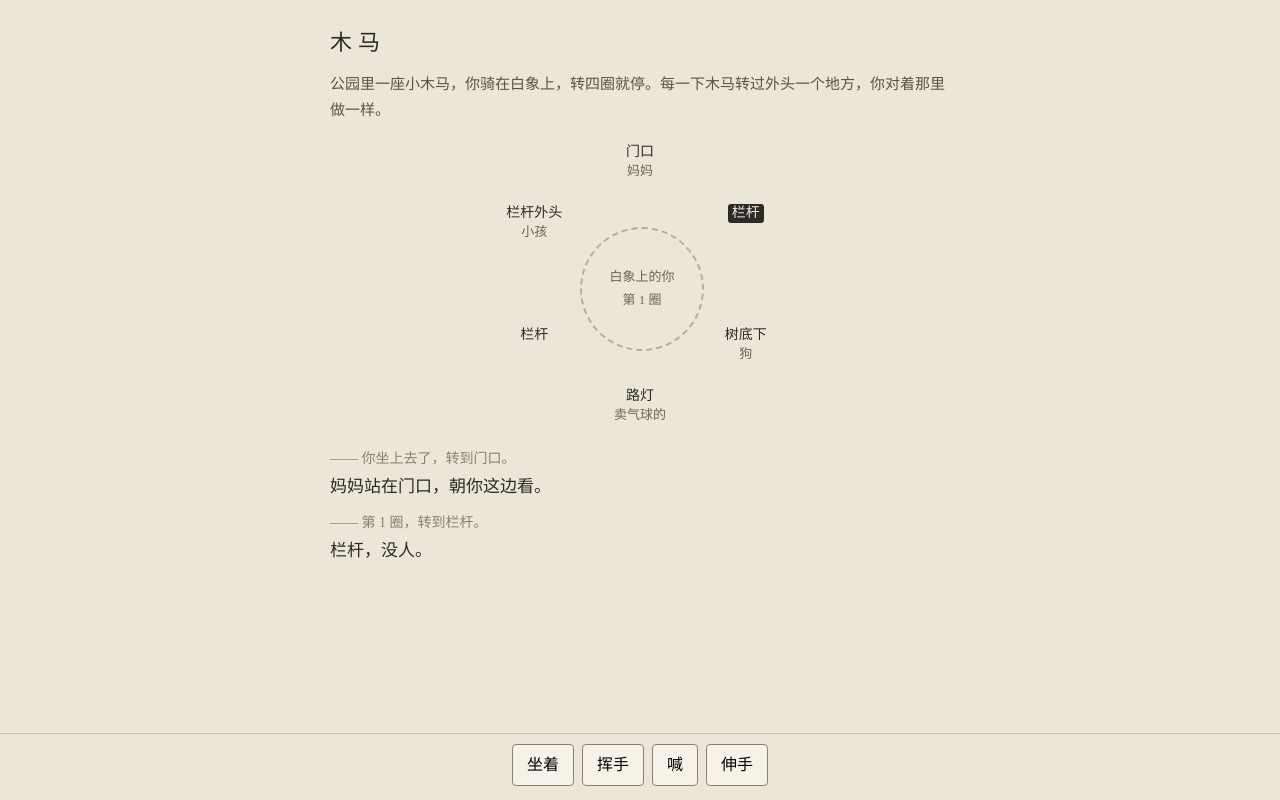
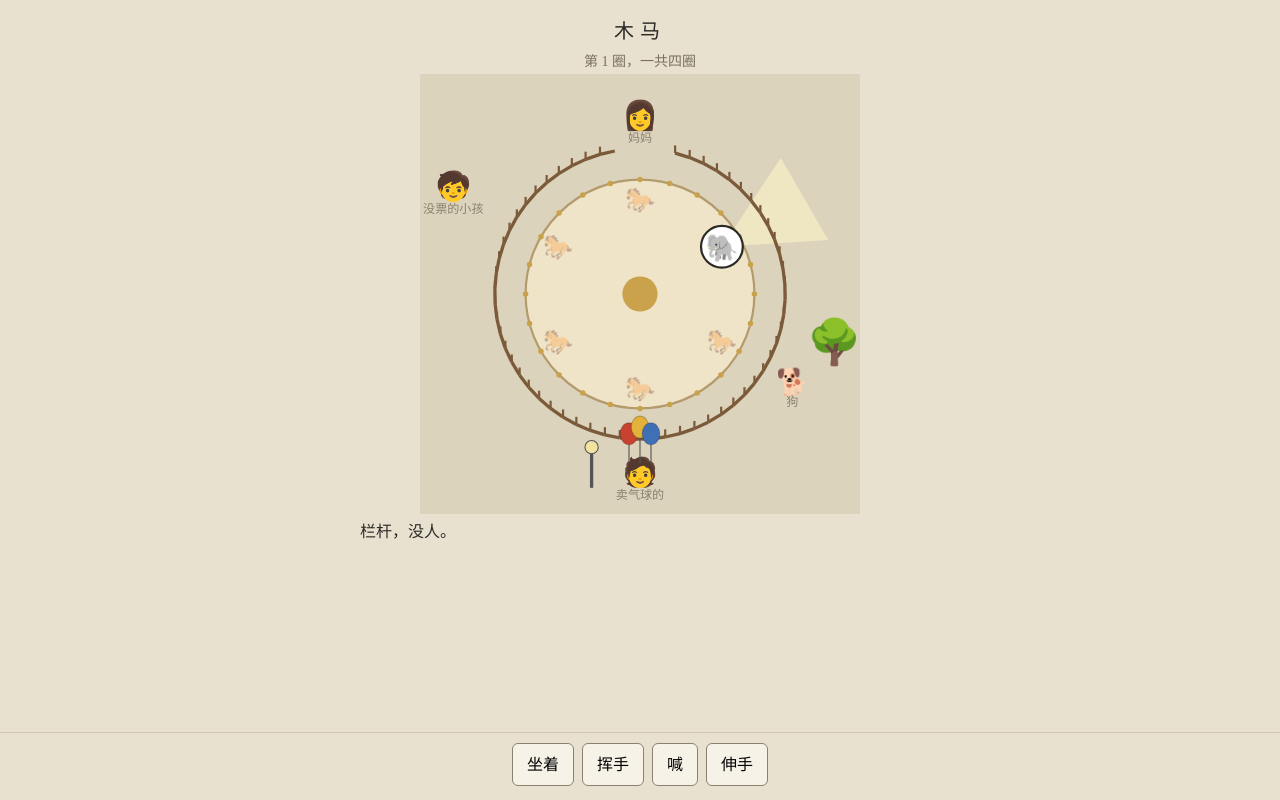
Before and after one commit to AboveTheBlueprints/muma, a plain HTML site: page index.html in a window 1280 px wide. Both pictures are taken after a click on the button "坐着". Drawn offline with Linux system fonts and the light colour scheme.

Commit message:
v4 画出来：俯看一座木马，白象顺着圈转，朝着的那一处有一道光；狗、卖气球的、妈妈、没票的小孩都画在栏杆外头，小孩离栏杆多远就画多远，走过来留脚印；气球挂在头顶、攥在手里、递出去都画得见。字留在底下当旁白。规矩没动。梓韬说上一版 uiux 看不懂、游戏得拿眼睛玩，我拿截图一下一下点着玩了一局改的。

```diff
--- a/index.html
+++ b/index.html
@@ -5,39 +5,34 @@
 <meta name="viewport" content="width=device-width, initial-scale=1">
 <title>木马</title>
 <style>
-  body { background: #ece6d8; color: #2b2a26; font: 17px/1.75 "PingFang SC", "Noto Serif SC", serif; margin: 0; }
-  main { max-width: 620px; margin: 0 auto; padding: 24px 16px 120px; }
-  h1 { font-size: 22px; font-weight: normal; letter-spacing: 6px; margin: 0 0 8px; }
-  .intro { color: #5a5446; font-size: 15px; margin: 0 0 14px; }
-  #ring { position: relative; width: 300px; height: 300px; margin: 6px auto 10px; }
-  #ring .spot { position: absolute; width: 96px; margin-left: -48px; margin-top: -22px; text-align: center; font-size: 13px; line-height: 1.35; color: #6d6555; }
-  #ring .spot b { display: block; font-weight: normal; color: #2b2a26; font-size: 14px; }
-  #ring .spot.here b { background: #2b2a26; color: #f3efe4; border-radius: 3px; padding: 0 4px; display: inline-block; }
-  #ring .hub { position: absolute; left: 50%; top: 50%; width: 120px; height: 120px; margin: -60px 0 0 -60px; border-radius: 50%; border: 2px dashed #b9ad94; display: flex; align-items: center; justify-content: center; text-align: center; font-size: 13px; color: #6d6555; }
-  #log p { margin: 0; }
-  #log p.head { color: #8a8170; font-size: 14px; margin-top: 10px; }
-  #log p.ev { font-weight: bold; }
-  #log p.end { margin-top: 4px; }
-  #pad { position: fixed; left: 0; right: 0; bottom: 0; background: #ece6d8ee; border-top: 1px solid #cfc6b2; padding: 10px 0 14px; text-align: center; }
-  #pad button { font: inherit; font-size: 16px; margin: 0 4px; padding: 6px 14px; border: 1px solid #8a8170; background: #f6f2e8; border-radius: 4px; cursor: pointer; }
-  #pad button:disabled { opacity: .4; cursor: default; }
+  body { background: #e8e1cf; color: #2b2a26; font: 16px/1.7 "PingFang SC", "Microsoft YaHei", "Noto Serif SC", serif; margin: 0; }
+  main { max-width: 560px; margin: 0 auto; padding: 14px 12px 110px; }
+  h1 { font-size: 20px; font-weight: normal; letter-spacing: 6px; margin: 0 0 2px; text-align: center; }
+  #lap { text-align: center; color: #7a715f; font-size: 14px; }
+  svg { display: block; width: 100%; max-width: 440px; margin: 0 auto; }
+  #now { min-height: 96px; margin-top: 4px; }
+  #now p { margin: 0; }
+  #now p.ev { font-weight: bold; }
+  #now p.old { color: #9a917e; }
+  #pad { position: fixed; left: 0; right: 0; bottom: 0; background: #e8e1cfee; border-top: 1px solid #cfc6b2; padding: 10px 0 14px; text-align: center; }
+  #pad button { font: inherit; font-size: 16px; margin: 0 4px; padding: 7px 14px; border: 1px solid #8a8170; background: #f6f2e8; border-radius: 6px; cursor: pointer; }
+  #pad button:active { background: #e0d8c4; }
   #again { display: none; }
 </style>
 </head>
 <body>
 <main>
 <h1>木马</h1>
-<p class="intro">公园里一座小木马，你骑在白象上，转四圈就停。每一下木马转过外头一个地方，你对着那里做一样。</p>
-<div id="ring"></div>
-<div id="log"></div>
-<div id="bottom"></div>
+<div id="lap"></div>
+<svg id="s" viewBox="0 0 400 400"></svg>
+<div id="now"></div>
 </main>
 <div id="pad">
   <button data-a="坐">坐着</button><button data-a="挥手">挥手</button><button data-a="喊">喊</button><button data-a="伸手">伸手</button>
   <button id="again">再坐一回</button>
 </div>
 <script>
-// 跟 木马.py v3 同一套规矩。从里尔克《旋转木马》来："时不时，一头白象"。
+// 跟 木马.py v3 同一套规矩（下面这段是原样搬过来的）。从里尔克《旋转木马》来："时不时，一头白象"。
 const SPOTS = ['门口', '栏杆', '树底下', '路灯', '栏杆', '栏杆外头'];
 const LAPS = 4, COLORS = ['红', '黄', '蓝'];
 let w, log, total = 6 * LAPS;
@@ -139,54 +134,141 @@ function ending() {
   if (lost.length) e.push('有一个' + lost.join('、') + '气球飘到天上去了。');
   return e;
 }
+
 // ---- 画 ----
-const L = document.getElementById('log'), R = document.getElementById('ring');
-function line(t, cls) { const p = document.createElement('p'); p.textContent = t; if (cls) p.className = cls; L.appendChild(p); }
-function drawRing() {
-  R.innerHTML = '';
-  const cx = 150, cy = 150, r = 122, here = pos();
-  for (let i = 0; i < 6; i++) {
-    const ang = -Math.PI / 2 + i * Math.PI / 3;
-    const d = document.createElement('div');
-    d.className = 'spot' + (i === here && w.step < total ? ' here' : '');
-    d.style.left = (cx + r * Math.cos(ang)) + 'px';
-    d.style.top = (cy + r * Math.sin(ang)) + 'px';
-    const who = whoAt(i).map(x => x === '小孩' ? (w.kidHas ? '小孩🎈' : '小孩') : x === '狗' && w.dogRun > 0 ? '狗（在跑）' : x);
-    d.innerHTML = '<b>' + SPOTS[i] + '</b>' + who.join('、');
-    R.appendChild(d);
+const S = document.getElementById('s'), NOW = document.getElementById('now');
+const CX = 200, CY = 200, FENCE = 132, RIDE = 86;
+const BC = { '红': '#c8432f', '黄': '#e2b23a', '蓝': '#3f6fb5' };
+const deg = a => a * Math.PI / 180;
+const at = (ang, r) => [CX + r * Math.cos(deg(ang)), CY + r * Math.sin(deg(ang))];
+const spotAng = i => -90 + i * 60;
+let showAng = -90, bubbles = [];   // 白象此刻画在哪个角度；一闪的小字
+function balloon(x, y, c, len) {
+  len = len || 22;
+  return '<line x1="' + x + '" y1="' + y + '" x2="' + x + '" y2="' + (y - len) + '" stroke="#555" stroke-width="1"/>' +
+    '<ellipse cx="' + x + '" cy="' + (y - len - 9) + '" rx="8" ry="10" fill="' + BC[c] + '" stroke="#0003"/>';
 }
-  const hub = document.createElement('div'); hub.className = 'hub';
-  let t = '白象上的你<br>第 ' + Math.min(LAPS, Math.floor(w.step / 6) + 1) + ' 圈';
-  if (w.roof) t += '<br>头顶：' + w.roof + '气球';
-  if (w.hand) t += '<br>手里：' + w.hand + '气球';
-  hub.innerHTML = t; R.appendChild(hub);
+function emo(x, y, t, size) { return '<text x="' + x + '" y="' + y + '" font-size="' + (size || 26) + '" text-anchor="middle" dominant-baseline="central">' + t + '</text>'; }
+function label(x, y, t) { return '<text x="' + x + '" y="' + y + '" font-size="11" fill="#8a8170" text-anchor="middle">' + t + '</text>'; }
+function draw() {
+  let g = '';
+  // 地
+  g += '<rect x="0" y="0" width="400" height="400" fill="#dcd3bc"/>';
+  // 树、路灯
+  let [tx, ty] = at(spotAng(2) - 16, 182); g += emo(tx, ty, '🌳', 40);
+  let [lx, ly] = at(spotAng(3) + 15, 170); g += '<line x1="' + lx + '" y1="' + (ly + 12) + '" x2="' + lx + '" y2="' + (ly - 22) + '" stroke="#555" stroke-width="3"/><circle cx="' + lx + '" cy="' + (ly - 25) + '" r="6" fill="#f3e3a1" stroke="#555"/>';
+  // 朝着的那一处：一道淡光
+  const [ex, ey] = at(showAng, RIDE);
+  const fa = spotAng(pos() % 6);
+  if (w.step < total) {
+    const [p1x, p1y] = at(fa - 14, 178), [p2x, p2y] = at(fa + 14, 178);
+    g += '<polygon points="' + ex + ',' + ey + ' ' + p1x + ',' + p1y + ' ' + p2x + ',' + p2y + '" fill="#fff6c8" opacity=".55"/>';
+  }
+  // 栏杆（门口留个口子）
+  for (let a = -90 + 14; a < 270 - 14; a += 6) {
+    const [x1, y1] = at(a, FENCE), [x2, y2] = at(a + 6, FENCE);
+    g += '<line x1="' + x1 + '" y1="' + y1 + '" x2="' + x2 + '" y2="' + y2 + '" stroke="#7b5a3a" stroke-width="3"/>';
+    g += '<line x1="' + x1 + '" y1="' + (y1 - 0) + '" x2="' + x1 + '" y2="' + (y1 - 7) + '" stroke="#7b5a3a" stroke-width="2"/>';
+  }
+  // 木马的底盘、顶棚边
+  g += '<circle cx="' + CX + '" cy="' + CY + '" r="104" fill="#efe4c8" stroke="#b39b6c" stroke-width="2"/>';
+  for (let a = 0; a < 360; a += 15) { const [x, y] = at(a + (showAng % 15), 104); g += '<circle cx="' + x + '" cy="' + y + '" r="2.5" fill="#c9a24b"/>'; }
+  g += '<circle cx="' + CX + '" cy="' + CY + '" r="16" fill="#c9a24b"/>';
+  // 别的木马（空着，跟着转）
+  for (let k = 1; k < 6; k++) { const [x, y] = at(showAng + k * 60, RIDE); g += emo(x, y, '🐎', 22).replace('<text', '<text opacity=".45"'); }
+  // 你：白象
+  g += '<circle cx="' + ex + '" cy="' + ey + '" r="19" fill="#fff" stroke="#2b2a26" stroke-width="2"/>' + emo(ex, ey + 1, '🐘', 24);
+  if (w.roof) g += balloon(ex, ey - 22, w.roof, 26);
+  if (w.hand) g += balloon(ex + 12, ey - 8, w.hand, 22);
+  // 妈妈
+  let [mx, my] = at(spotAng(0), 162); g += emo(mx, my, '👩') + label(mx, my + 24, '妈妈');
+  if (w.momHas) g += balloon(mx + 14, my - 6, w.momHas, 16);
+  // 卖气球的
+  let [sx, sy] = at(spotAng(w.seller), 162); g += emo(sx, sy, '🧑') + label(sx, sy + 24, '卖气球的');
+  w.balloons.forEach((c, i) => { g += balloon(sx - 10 + i * 10, sy - 8, c, 18 + (i % 2) * 6); });
+  // 狗
+  if (w.dogRun > 0) { let [dx, dy] = at(showAng - 17, 118); g += emo(dx, dy, '🐕', 22); }
+  else { let [dx, dy] = at(spotAng(w.dog), 160); g += emo(dx, dy, w.dogTired ? '🐕' : '🐕', 24) + (w.dogTired ? label(dx, dy + 22, '趴着喘') : label(dx, dy + 22, '狗')); }
+  // 没票的小孩：离栏杆多远就画多远
+  const KR = [196, 168, 143], kr = KR[w.kidNear];
+  for (let n = 0; n < w.kidNear; n++) { // 他走过来的脚印
+    for (let f = 0; f < 3; f++) { const [fx, fy] = at(spotAng(w.kid) + (f % 2 ? 3 : -3), KR[n] - 6 - f * 7); g += '<ellipse cx="' + fx + '" cy="' + fy + '" rx="2.2" ry="3.2" fill="#9c8f74" opacity=".6"/>'; }
+  }
+  let [kx, ky] = at(spotAng(w.kid), kr); g += emo(kx, ky, '🧒');
+  if (w.kidNear === 2 && !w.kidHas) { const [hx, hy] = at(spotAng(w.kid), FENCE - 12), [h0x, h0y] = at(spotAng(w.kid), kr - 12); g += '<line x1="' + h0x + '" y1="' + h0y + '" x2="' + hx + '" y2="' + hy + '" stroke="#d9a07a" stroke-width="4" stroke-linecap="round"/>'; }
+  if (w.kidHas) g += balloon(kx + 12, ky - 8, w.kidHas, 18);
+  g += label(kx, ky + 24, '没票的小孩');
+  // 一闪的小字
+  bubbles.forEach(b => { g += '<text x="' + b.x + '" y="' + b.y + '" font-size="15" text-anchor="middle" fill="#2b2a26" font-weight="bold">' + b.t + '</text>'; });
+  S.innerHTML = g;
+  document.getElementById('lap').textContent = w.step < total ? '第 ' + (Math.floor(w.step / 6) + 1) + ' 圈，一共四圈' : '停了';
+}
+function say(lines, old) {
+  const keep = NOW.querySelectorAll('p.cur');
+  NOW.innerHTML = '';
+  if (old) keep.forEach(p => { p.className = 'old'; NOW.appendChild(p); });
+  lines.forEach(([t, c]) => { const p = document.createElement('p'); p.textContent = t; p.className = 'cur' + (c ? ' ' + c : ''); NOW.appendChild(p); });
+}
+function bubble(who, t) {
+  let ang, r = 150;
+  if (who === '妈妈') ang = spotAng(0);
+  else if (who === '小孩') ang = spotAng(w.kid);
+  else if (who === '狗') ang = spotAng(w.dog);
+  else if (who === '卖气球的') ang = spotAng(w.seller);
+  else { const [x, y] = at(showAng, RIDE); bubbles.push({ x: x + 34, y: y + 4, t: t }); return; }
+  const [x, y] = at(ang, r);
+  bubbles.push({ x: x, y: y - 26, t: t });
 }
 function start() {
-  w = W(); L.innerHTML = '';
-  line('—— 你坐上去了，转到门口。', 'head');
-  look(0).forEach(t => line(t));
-  document.querySelectorAll('#pad button[data-a]').forEach(b => { b.disabled = false; b.style.display = ''; });
+  w = W(); showAng = -90; bubbles = [];
+  document.querySelectorAll('#pad button[data-a]').forEach(b => { b.style.display = ''; });
   document.getElementById('again').style.display = 'none';
-  drawRing();
+  say([['你骑在白象上，木马转起来了。每一下转过外头一个地方，你对着亮着的那一处做一样。'], ...look(0).map(t => [t])]);
+  draw();
 }
+let busy = false;
 function press(a) {
-  if (w.step >= total) return;
-  act(a).forEach(t => line(t, 'ev'));
+  if (busy || w.step >= total) return;
+  const p = pos(), here = whoAt(p);
+  const ev = act(a);
+  bubbles = [];
+  const mark = { '挥手': '👋', '喊': '喂！', '伸手': '✋', '坐': '' }[a];
+  if (mark) bubble('你', mark);
+  ev.forEach(t => {
+    if (t.startsWith('妈妈朝你挥手')) bubble('妈妈', '👋');
+    if (t.startsWith('小孩') && t.includes('抬了抬手')) bubble('小孩', '👋');
+    if (t.startsWith('狗一下跳起来')) bubble('狗', '汪！');
+  });
+  draw();
+  busy = true;
+  setTimeout(() => {
+    bubbles = [];
     w.step++;
     const wev = world();
+    // 白象顺着圈转过去
+    const from = showAng, to = -90 + w.step * 60, t0 = performance.now();
+    function frame(now) {
+      const k = Math.min(1, (now - t0) / 450);
+      showAng = from + (to - from) * (1 - Math.pow(1 - k, 2));
+      draw();
+      if (k < 1) return requestAnimationFrame(frame);
+      busy = false;
+      const out = ev.map(t => [t, 'ev']);
       if (w.step >= total) {
-    wev.forEach(t => line(t, 'ev'));
-    line('木马慢下来，停了。', 'head');
-    ending().forEach(t => line(t, 'end'));
+        wev.forEach(t => out.push([t, 'ev']));
+        out.push(['木马慢下来，停了。']);
+        ending().forEach(t => out.push([t]));
         document.querySelectorAll('#pad button[data-a]').forEach(b => { b.style.display = 'none'; });
         document.getElementById('again').style.display = '';
       } else {
-    line('—— 第 ' + (Math.floor(w.step / 6) + 1) + ' 圈，转到' + SPOTS[pos()] + '。', 'head');
-    wev.forEach(t => line(t, 'ev'));
-    look(pos()).forEach(t => line(t));
+        wev.forEach(t => out.push([t, 'ev']));
+        look(pos()).forEach(t => out.push([t]));
       }
-  drawRing();
-  window.scrollTo(0, document.body.scrollHeight);
+      say(out);
+      draw();
+    }
+    requestAnimationFrame(frame);
+  }, a === '坐' ? 60 : 380);
 }
 document.querySelectorAll('#pad button[data-a]').forEach(b => b.onclick = () => press(b.dataset.a));
 document.getElementById('again').onclick = start;
```
Lines whose indentation alone changed are shown as unchanged.
